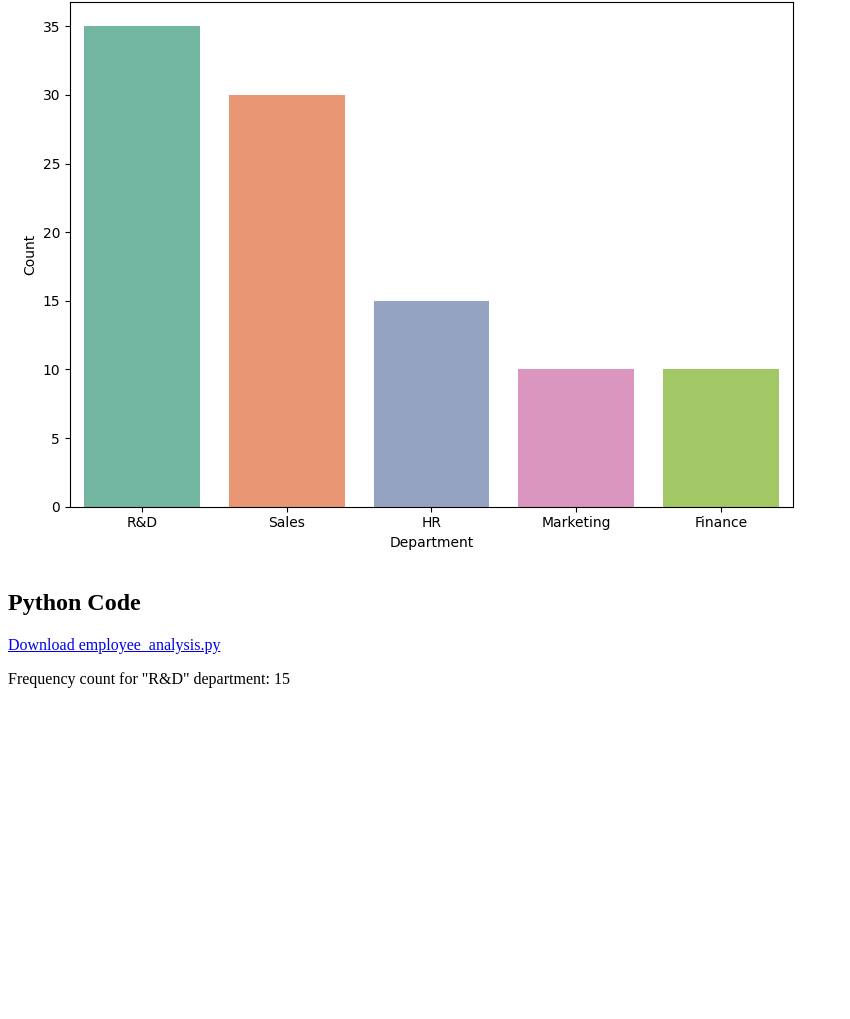
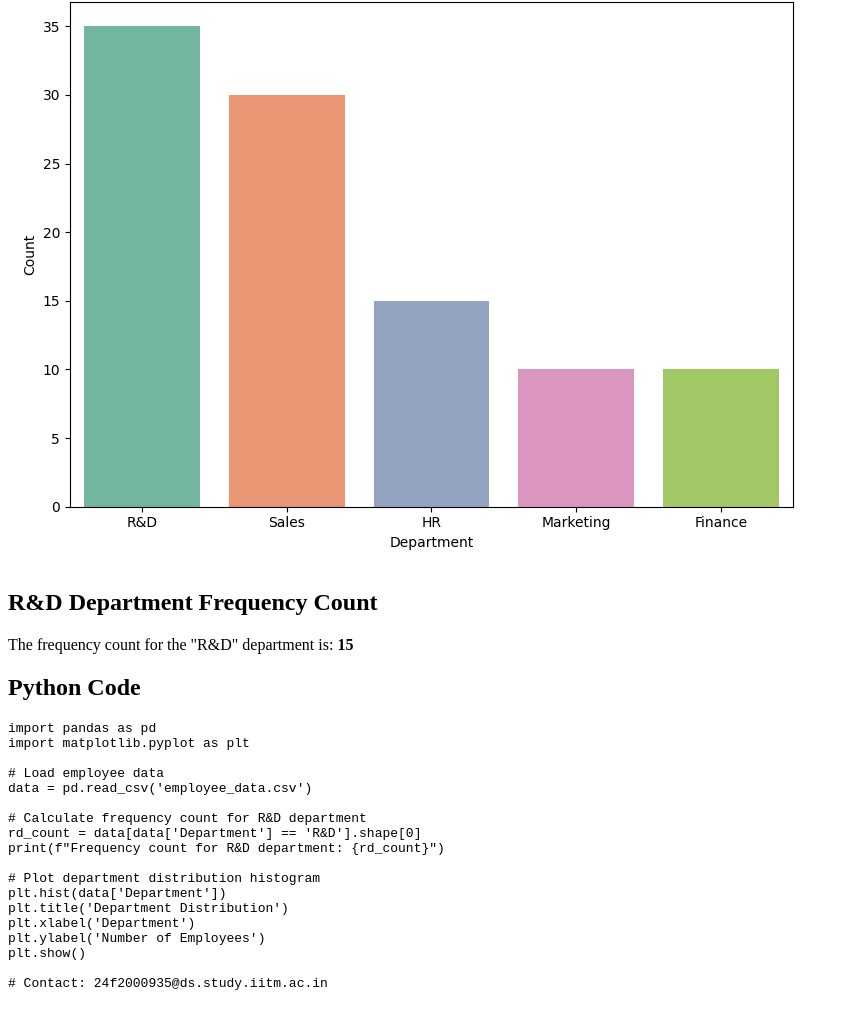
Before and after one commit to AkashVinoo/GA7Q7, a plain HTML site: page index.html in a window 1280 px wide. Shown: the part 115-1134 px from the top of the page, without its empty margins (0-850 px from the left). Before the commit the page ends 819 px from the top, so only its background shows below. Drawn offline with Linux system fonts and the light colour scheme.

Commit message:
Add updated index.html with R&D frequency count and embedded Python code

```diff
--- a/index.html
+++ b/index.html
@@ -1,20 +1,36 @@
 <!DOCTYPE html>
 <html lang="en">
 <head>
-    <meta charset="UTF-8">
+    <meta charset="UTF-8" />
     <title>Employee Performance Analysis</title>
 </head>
 <body>
     <h1>Department Distribution</h1>
-    <img src="department_distribution.png" alt="Department Distribution Chart" style="max-width: 100%; height: auto;">
+    <img src="department_distribution.png" alt="Department Distribution Chart" style="max-width: 100%; height: auto;" />
+
+    <h2>R&D Department Frequency Count</h2>
+    <p>The frequency count for the "R&amp;D" department is: <strong>15</strong></p>
 
     <h2>Python Code</h2>
-    <p><a href="employee_analysis.py" download>Download employee_analysis.py</a></p>
+    <pre>
+import pandas as pd
+import matplotlib.pyplot as plt
 
-    <!-- Display the R&D frequency count for validation -->
-    <p>Frequency count for "R&D" department: 15</p>
+# Load employee data
+data = pd.read_csv('employee_data.csv')
 
-    <!-- Hidden email for validation -->
-    <p style="display:none;">24f2000935@ds.study.iitm.ac.in</p>
+# Calculate frequency count for R&D department
+rd_count = data[data['Department'] == 'R&D'].shape[0]
+print(f"Frequency count for R&D department: {rd_count}")
+
+# Plot department distribution histogram
+plt.hist(data['Department'])
+plt.title('Department Distribution')
+plt.xlabel('Department')
+plt.ylabel('Number of Employees')
+plt.show()
+
+# Contact: 24f2000935@ds.study.iitm.ac.in
+    </pre>
 </body>
 </html>
```
